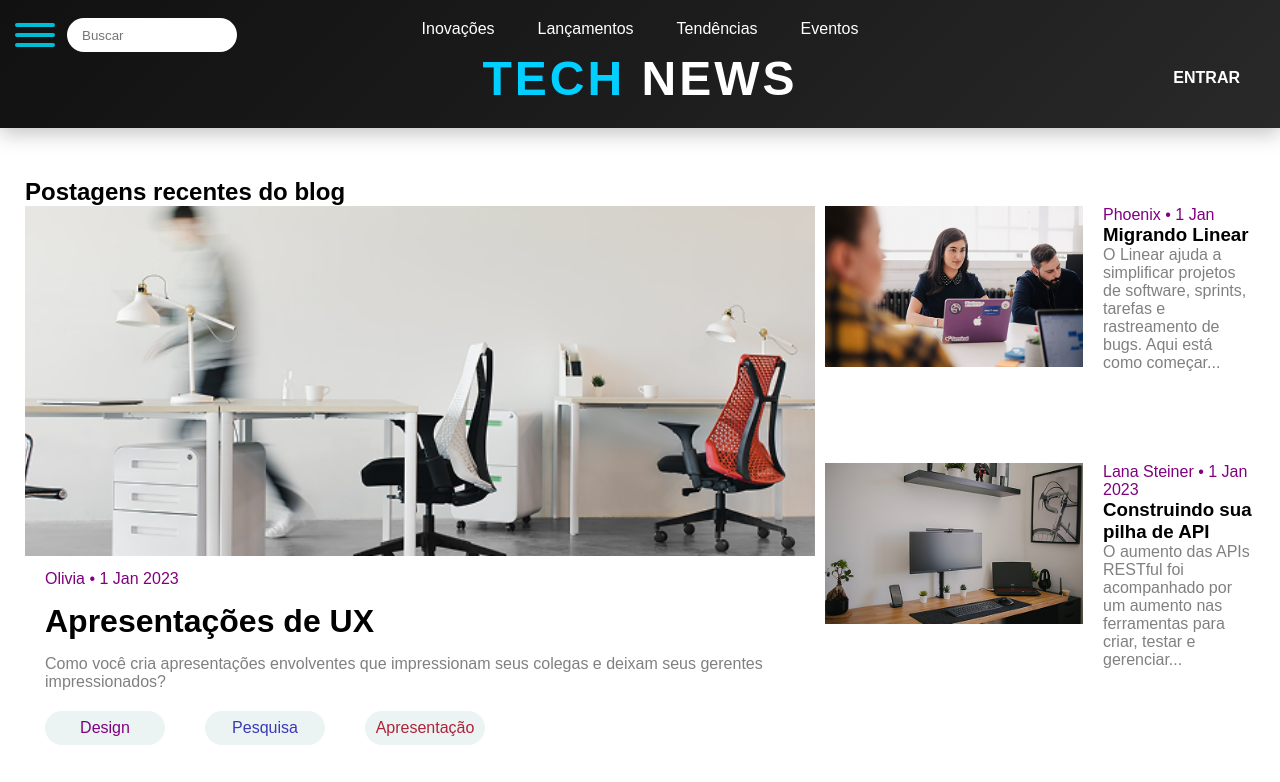
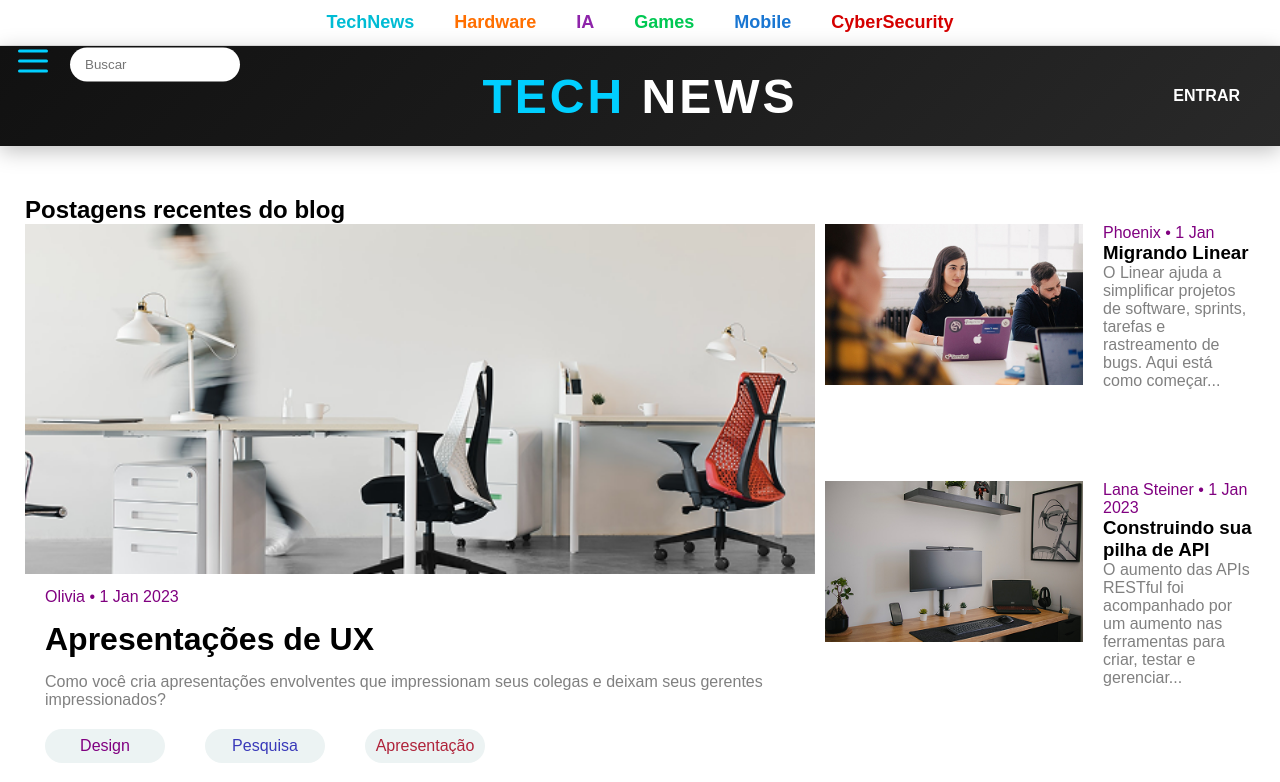
Before and after one commit to Kauamp4/noticias, a website: page index.html in a window 1280 px wide. Shown: the top 782 px of the page. Drawn offline with Linux system fonts and the light colour scheme.

Commit message:
JonasLGBT

```diff
--- a/index.html
+++ b/index.html
@@ -41,12 +41,63 @@
 
         }
 
-        /* botão dark mode */
-
-
-
         #darkMode:hover {
             background: #00e5ff;
+        }
+
+        /* ===== BARRA DE CATEGORIAS ===== */
+
+        .barra-categorias {
+            background: #ffffff;
+            border-bottom: 1px solid #e5e5e5;
+            padding: 12px 0;
+        }
+
+        .barra-categorias ul {
+            max-width: 1300px;
+            margin: auto;
+
+            display: flex;
+            justify-content: center;
+            gap: 40px;
+
+            list-style: none;
+        }
+
+        .barra-categorias a {
+            font-size: 18px;
+            font-weight: bold;
+            text-decoration: none;
+        }
+
+        /* cores */
+
+        .barra-categorias li:nth-child(1) a {
+            color: #00bcd4;
+        }
+
+        .barra-categorias li:nth-child(2) a {
+            color: #ff6f00;
+        }
+
+        .barra-categorias li:nth-child(3) a {
+            color: #8e24aa;
+        }
+
+        .barra-categorias li:nth-child(4) a {
+            color: #00c853;
+        }
+
+        .barra-categorias li:nth-child(5) a {
+            color: #1976d2;
+        }
+
+        .barra-categorias li:nth-child(6) a {
+            color: #d50000;
+        }
+
+        .barra-categorias a:hover {
+            opacity: .7;
         }
 
         /* ========= HEADER ========= */
@@ -291,25 +342,22 @@
             justify-content: flex-start;
         }
 
-        .ladodireito{
+        .ladodireito {
             display: grid;
             gap: 5px;
             width: 430px;
         }
 
         /* ========= MENU HAMBURGUER ========= */
-
-
         .topo-esquerdo {
-            position: fixed;
-            top: 15px;
-            left: 15px;
+            position: absolute;
+            left: 10px;
+            top: 8%;
+            transform: translateY(-50%);
 
             display: flex;
             align-items: center;
-            gap: 12px;
-
-            z-index: 9999;
+            gap: 15px;
         }
 
 
@@ -332,21 +380,27 @@
 
 
         /* Botão */
+        .hamburguer {
+            width: 45px;
+            height: 45px;
 
-        .hamburguer {
-            width: 40px;
-            height: 40px;
-            position: relative;
+            display: flex;
+            justify-content: center;
+            align-items: center;
+
             cursor: pointer;
         }
 
         .hamburguer span {
             position: absolute;
-            width: 100%;
-            height: 4px;
-            background: #00bcd4;
+
+            width: 30px;
+            height: 3px;
+
+            background: #00cfff;
             border-radius: 10px;
-            transition: .3s ease;
+
+            transition: .3s;
         }
 
         .hamburguer span:nth-child(1) {
@@ -381,10 +435,12 @@
 
         .menu {
             position: absolute;
-            top: 55px;
-            left: 0;
+            top: 60px;
+            left: -10px;
 
-            width: 220px;
+            width: 250px;
+
+            animation: aparecer .25s ease;
 
             background: #1e1e1e;
             border-radius: 12px;
@@ -616,6 +672,20 @@
 
 <body>
 
+    <!-- BARRA SUPERIOR DE CATEGORIAS -->
+    <div class="barra-categorias">
+        <ul>
+            <li><a href="#">TechNews</a></li>
+            <li><a href="#">Hardware</a></li>
+            <li><a href="#">IA</a></li>
+            <li><a href="#">Games</a></li>
+            <li><a href="#">Mobile</a></li>
+            <li><a href="#">CyberSecurity</a></li>
+        </ul>
+    </div>
+
+    <header>
+
         <!-- menu hamburguer -->
         <div class="topo-esquerdo">
 
@@ -628,9 +698,10 @@
                 </div>
 
                 <ul class="menu" id="menu">
-                <li><a href="#">Início</a></li>
-                <li><a href="#">Serviços</a></li>
-                <li><a href="#">Contato</a></li>
+                    <li><a href="/ABA_Inovacoes/Inovacao.html">Inovações</a></li>
+                    <li><a href="/Lancamentos/lancamentos.html">Lançamentos</a></li>
+                    <li><a href="/Tendencias/Tendencias.html">Tendencias</a></li>
+                    <li><a href="#">Eventos</a></li>
                     <li><a href="#" id="btnDarkMenu">🌙 Modo Escuro</a></li>
                 </ul>
 
@@ -641,20 +712,6 @@
             </div>
 
         </div>
-
-
-
-    <header>
-
-        <!-- MENU -->
-        <nav>
-            <ul>
-                <li><a href="/ABA_Inovacoes/Inovacao.html">Inovações</a></li>
-                <li><a href="Lancamentos/lancamentos.html">Lançamentos</a></li>
-                <li><a href="/Tendencias/Tendencias.html">Tendências</a></li>
-                <li><a href="#">Eventos</a></li>
-            </ul>
-        </nav>
 
         <!-- TOPO -->
 
```
Lines whose indentation alone changed are shown as unchanged.
